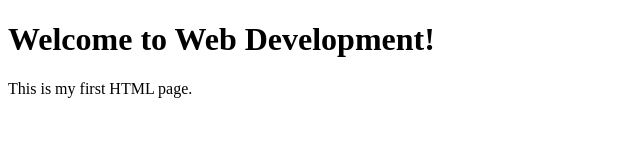
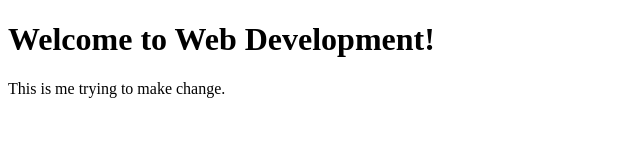
Before and after one commit to lukundo7/web-dev-lab, a plain HTML site: page index.html in a window 1280 px wide. Shown: the full height of the page, 0-640 px from the left. Drawn offline with Linux system fonts and the light colour scheme.

Commit message:
changed the welcome messeseg

```diff
--- a/index.html
+++ b/index.html
@@ -8,6 +8,6 @@ initial-scale=1.0">
 </head>
 <body>
 <h1>Welcome to Web Development!</h1>
-<p>This is my first HTML page.</p>
+<p>This is me trying to make change.</p>
 </body>
 </html>
```
